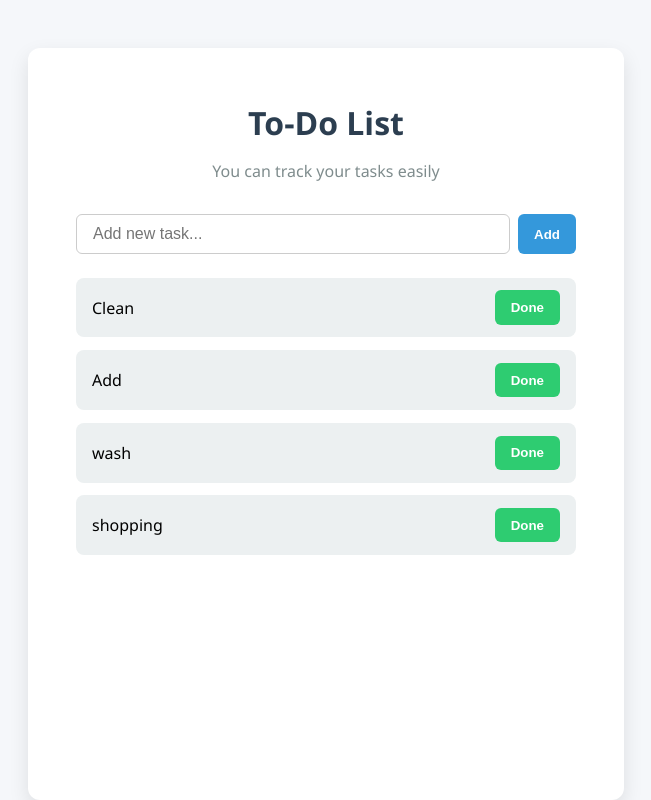
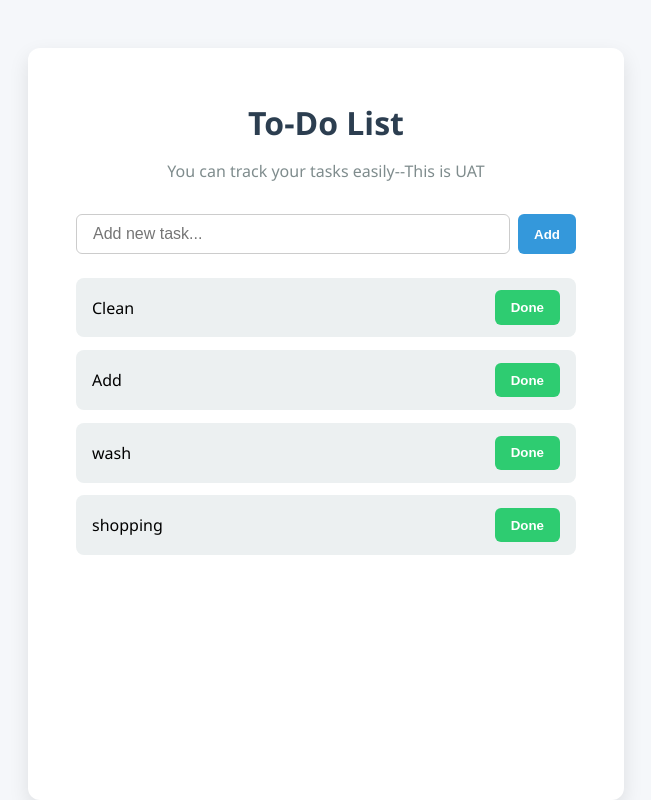
Before and after one commit to jojinjoseph/ToDoApp_Python, a Flask app: page / in a window 1280 px wide. Shown: the whole page, without its empty margins (314-965 px from the left). Run offline with Flask 3, Linux system fonts and the light colour scheme.

Commit message:
Update index.html

```diff
--- a/templates/index.html
+++ b/templates/index.html
@@ -105,7 +105,7 @@
   <body>
     <div class="container">
       <h1>To-Do List</h1>
-      <p>You can track your tasks easily</p>
+      <p>You can track your tasks easily--This is UAT</p>
 
       <form method="POST">
         <input type="text" name="todo" placeholder="Add new task..." required>
```
